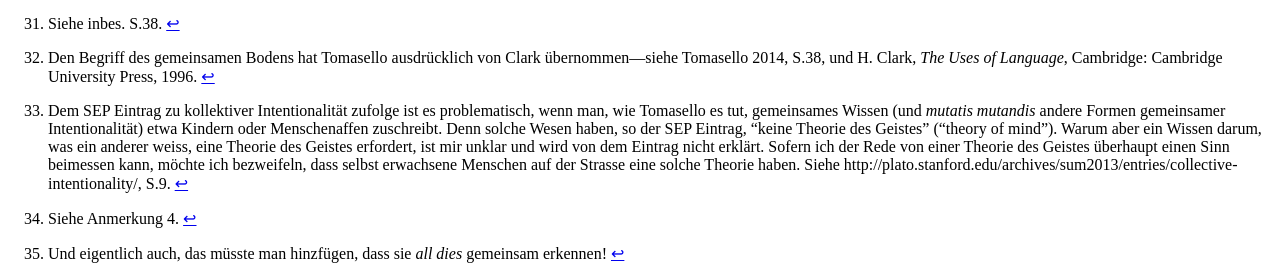
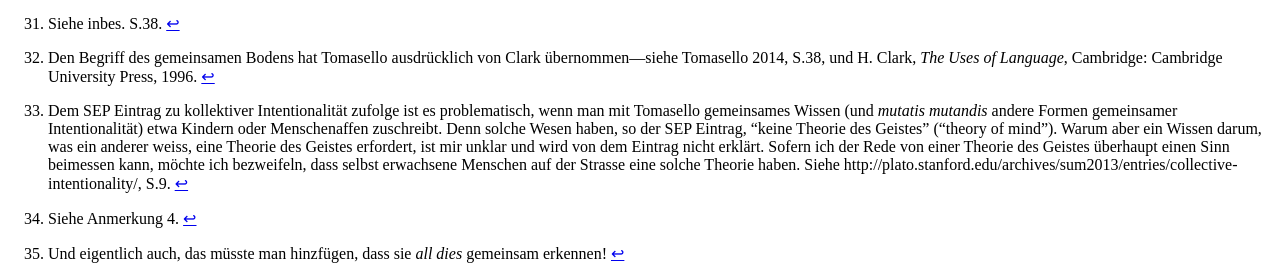
Before and after one commit to klepas/bruins-site, a Jekyll site: the page built from papers/_posts/2016-06-30-tomasello-zu-moralitaet-aus-der-perspektive-der-zweiten-person.md, in a window 1280 px wide and 900 px high, scrolled down 10481 px. Shown: the part 324-603 px from the top of the window. Built offline with Jekyll 4.4.1, drawn with Linux system fonts in a browser that asks for light colours; nearby versions of some CDN libraries; some web fonts are replaced.

Commit message:
Updated 2016-06-30-tomasello-zu-moralitaet-aus-der-perspektive-der-zweiten-person.md

```diff
--- a/papers/_posts/2016-06-30-tomasello-zu-moralitaet-aus-der-perspektive-der-zweiten-person.md
+++ b/papers/_posts/2016-06-30-tomasello-zu-moralitaet-aus-der-perspektive-der-zweiten-person.md
@@ -257,7 +257,7 @@ Gleichwohl vermögen Tomasello und Carpenter nicht zu erkennen, wie unzureichend
 
 [^32]: Den Begriff des gemeinsamen Bodens hat Tomasello ausdrücklich von Clark übernommen—siehe Tomasello 2014, S.38, und H. Clark, _The Uses of Language_, Cambridge: Cambridge University Press, 1996.
 
-[^33]: Dem SEP Eintrag zu kollektiver Intentionalität zufolge ist es problematisch, wenn man, wie Tomasello es tut, gemeinsames Wissen (und _mutatis mutandis_ andere Formen gemeinsamer Intentionalität) etwa Kindern oder Menschenaffen zuschreibt. Denn solche Wesen haben, so der SEP Eintrag, “keine Theorie des Geistes” ("theory of mind"). Warum aber ein Wissen darum, was ein anderer weiss, eine Theorie des Geistes erfordert, ist mir unklar und wird von dem Eintrag nicht erklärt. Sofern ich der Rede von einer Theorie des Geistes überhaupt einen Sinn beimessen kann, möchte ich bezweifeln, dass selbst erwachsene Menschen auf der Strasse eine solche Theorie haben. Siehe http://plato.stanford.edu/archives/sum2013/entries/collective-intentionality/, S.9.
+[^33]: Dem SEP Eintrag zu kollektiver Intentionalität zufolge ist es problematisch, wenn man mit Tomasello gemeinsames Wissen (und _mutatis mutandis_ andere Formen gemeinsamer Intentionalität) etwa Kindern oder Menschenaffen zuschreibt. Denn solche Wesen haben, so der SEP Eintrag, “keine Theorie des Geistes” ("theory of mind"). Warum aber ein Wissen darum, was ein anderer weiss, eine Theorie des Geistes erfordert, ist mir unklar und wird von dem Eintrag nicht erklärt. Sofern ich der Rede von einer Theorie des Geistes überhaupt einen Sinn beimessen kann, möchte ich bezweifeln, dass selbst erwachsene Menschen auf der Strasse eine solche Theorie haben. Siehe http://plato.stanford.edu/archives/sum2013/entries/collective-intentionality/, S.9.
 
 [^34]: Siehe Anmerkung 4.
 
```
